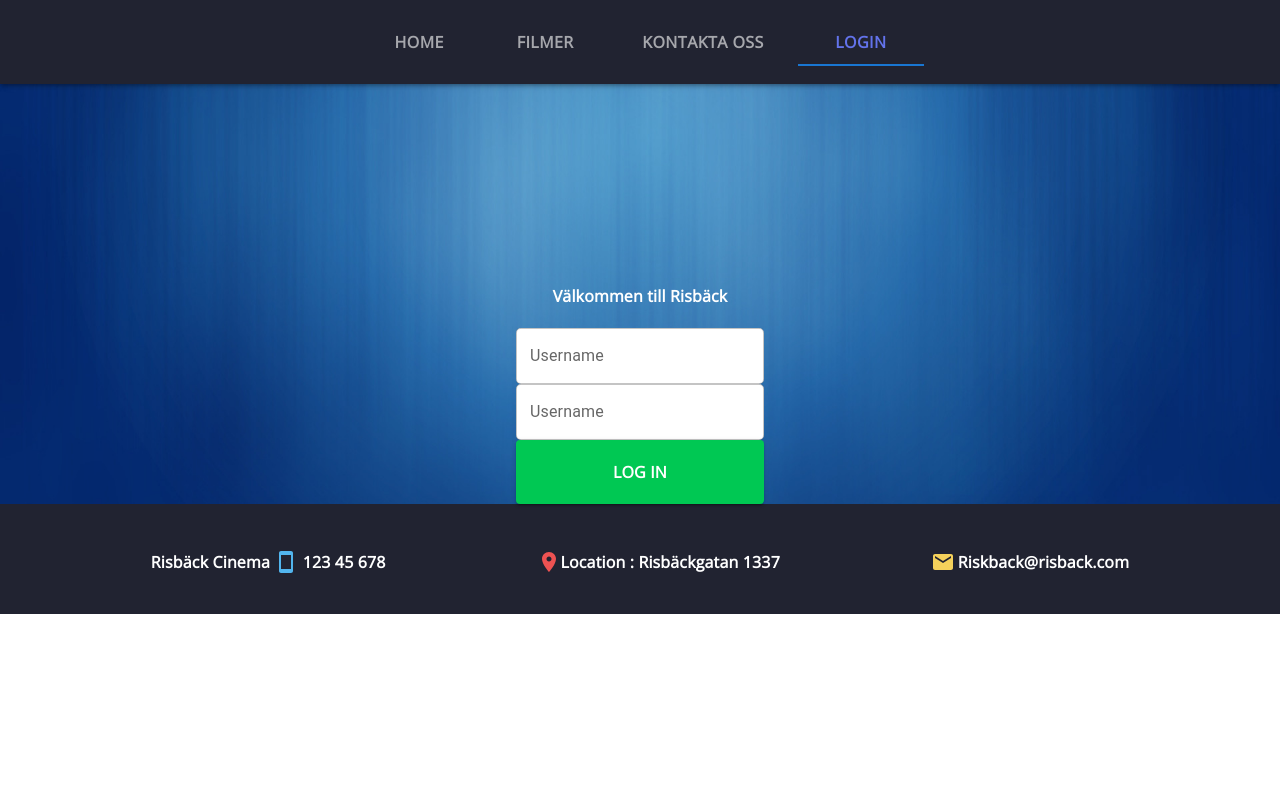
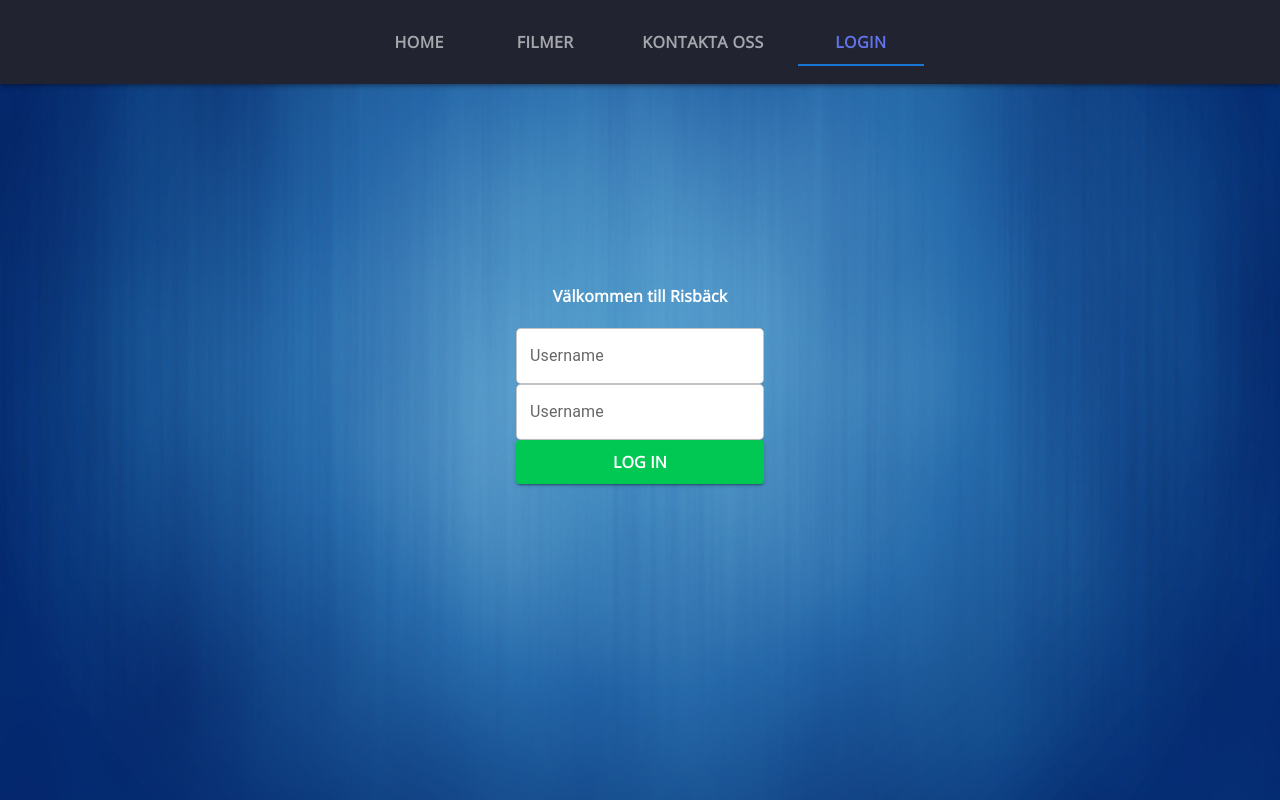
Before and after one commit to PontusVallgren/Kino-Cinema, a Next.js app: page /login in a window 1280 px wide. Shown: the top 800 px of the page. Built offline with nearby package versions, Linux system fonts and the light colour scheme.

Commit message:
little change of style

```diff
--- a/src/pages/login.tsx
+++ b/src/pages/login.tsx
@@ -4,7 +4,6 @@ import React, { useState } from "react";
 import {
   CenterHorizon,
   CustomBtn,
-  CustomButton,
   CustomText,
 } from "../components/CustomMUI/CustomUI";
 import classes from "../../styles/login.module.css";
@@ -19,7 +18,7 @@ const Login: NextPage = () => {
           <CustomText className={classes.loginTitle}>
             Välkommen till Risbäck
           </CustomText>
-          <CenterHorizon component="form">
+          <CenterHorizon component="form" className={classes.loginForm}>
             <FormGroup aria-label="position">
               <TextField
                 id="outlined-basic"
@@ -34,7 +33,7 @@ const Login: NextPage = () => {
               />
               <CustomBtn
                 btnText={"Log in"}
-                btnPadding={"20px"}
+                btnPadding={"10px"}
                 btnColor={"secondary"}
               />
             </FormGroup>
--- a/styles/login.module.css
+++ b/styles/login.module.css
@@ -1,6 +1,7 @@
 .userInput {
     background-color: white;
     border-radius: 5px;
+    margin: 5px;
 }
 
 .loginTitle {
@@ -8,3 +9,7 @@
     padding: 200px 0 20px 0;
     font-size: 50px;
 }
+
+.loginForm {
+    padding-bottom: 500px;
+}
```
